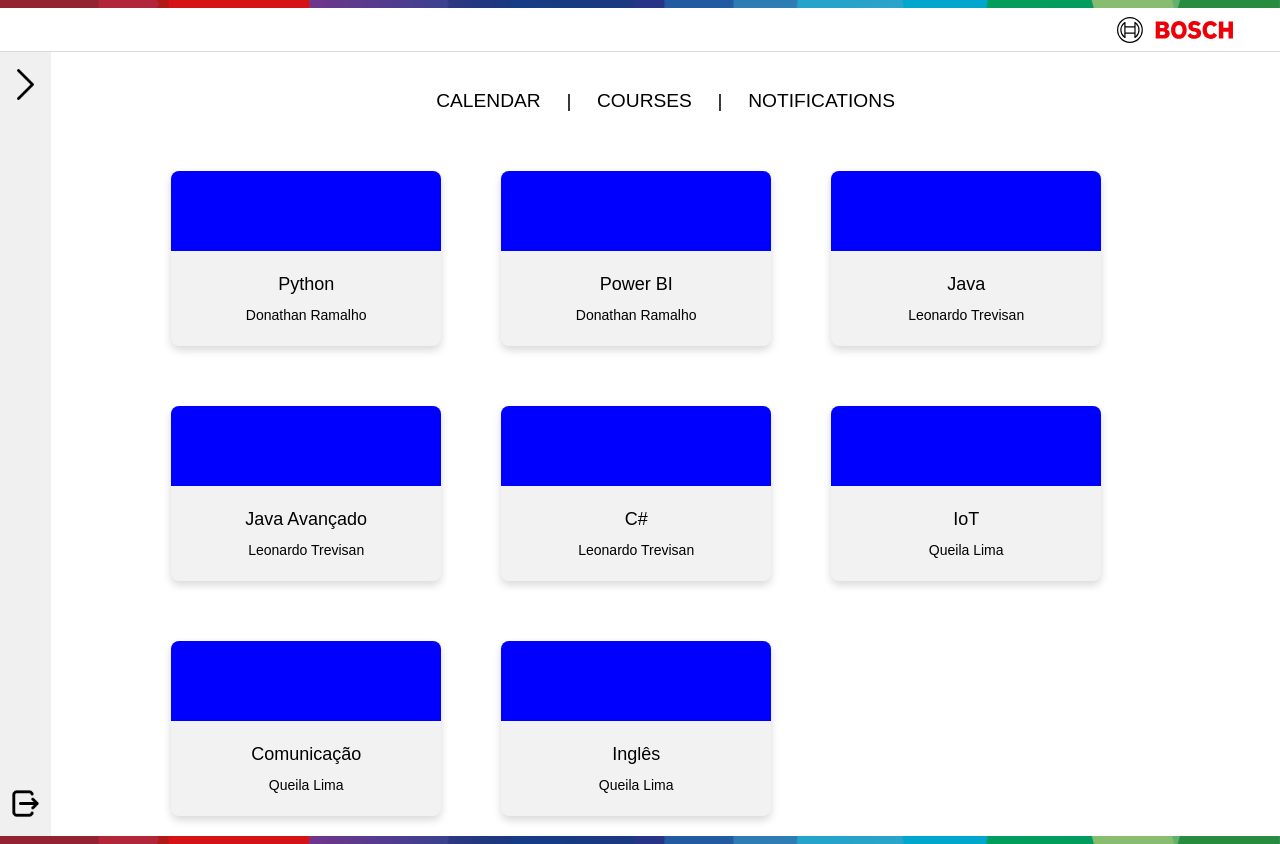
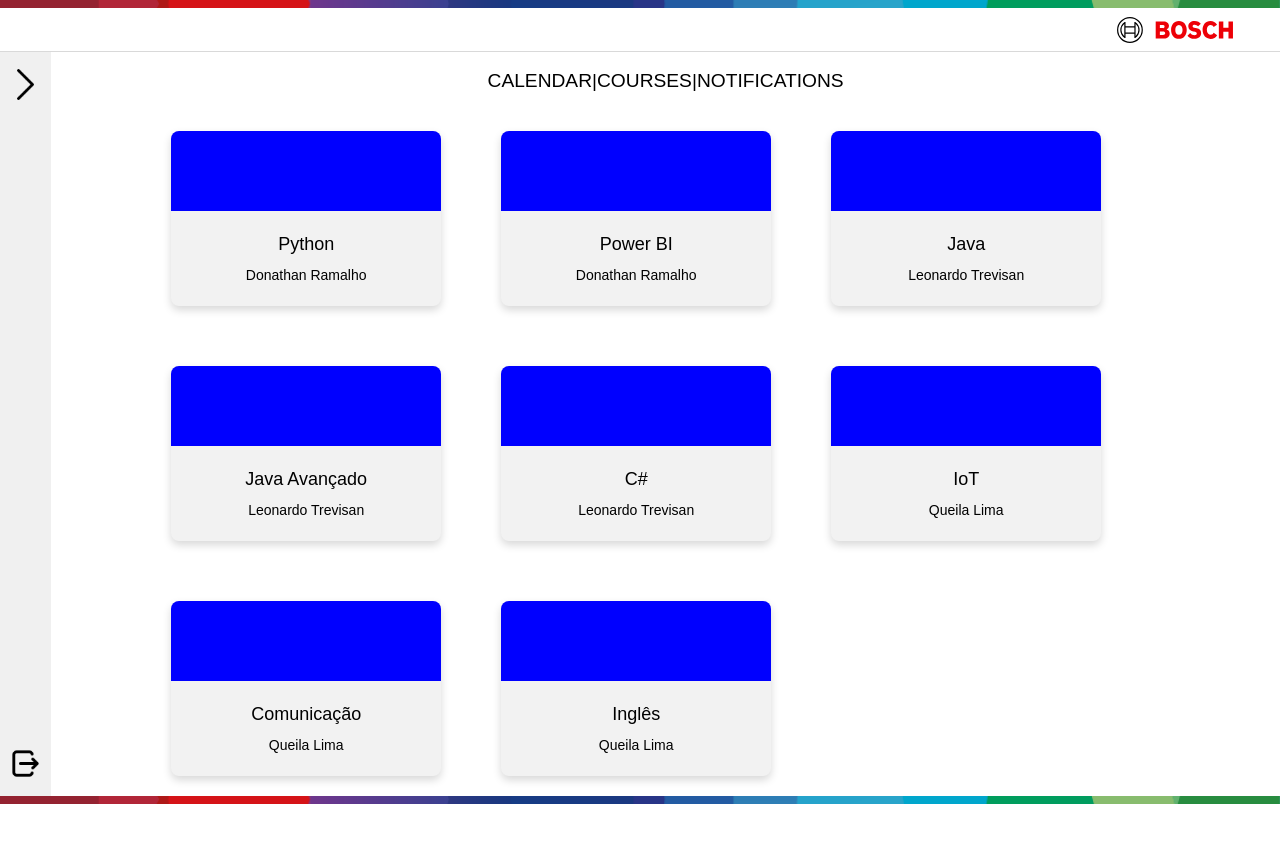
Before and after one commit to cfyascf/ETScheduleFront, a React (Vite) app: page /courses in a window 1280 px wide. After the commit the page ends 804 px from the top, so only its background shows below. Built offline with nearby package versions, Linux system fonts and the light colour scheme; a web font is replaced by a local one.

Commit message:
merge iwth feat-Mari

```diff
--- a/src/components/StudentMenu/index.jsx
+++ b/src/components/StudentMenu/index.jsx
@@ -1,13 +1,11 @@
-import { MenuContainer, MenuOptions} from "./styles"
+import { MenuContainer, MenuOptions } from "./styles"
 
 const StudentMenu = () => {
     return (
         <>
-            <MenuContainer>
-                <MenuOptions>
-                    <a>CALENDAR</a> | <a>COURSES</a> | <a>NOTIFICATIONS</a>
-                </MenuOptions>
-            </MenuContainer>
+            <MenuOptions>
+                <a>CALENDAR</a> | <a>COURSES</a> | <a>NOTIFICATIONS</a>
+            </MenuOptions>
         </>
     )
 }
--- a/src/routes/mainRoutes.jsx
+++ b/src/routes/mainRoutes.jsx
@@ -38,12 +38,6 @@ const mainRoutes = createBrowserRouter([
         )
     },
     {
-        path: '/home',
-        element: (
-            <Home/>
-        )
-    },
-    {
         path: '/skills',
         element: (
             <Skills/>
```
